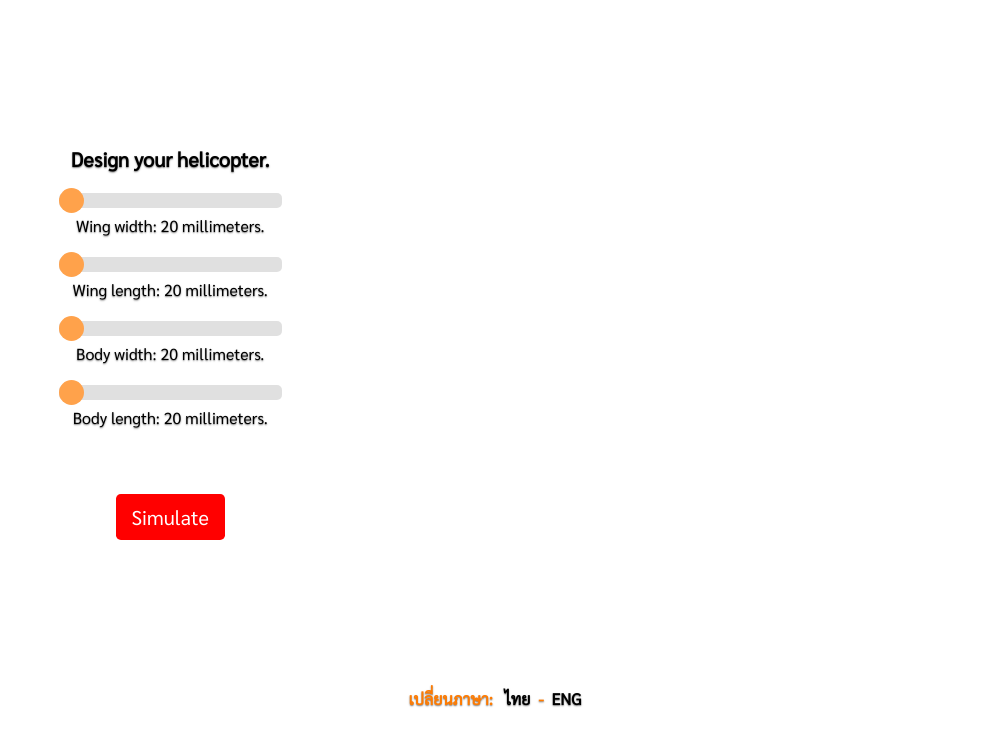
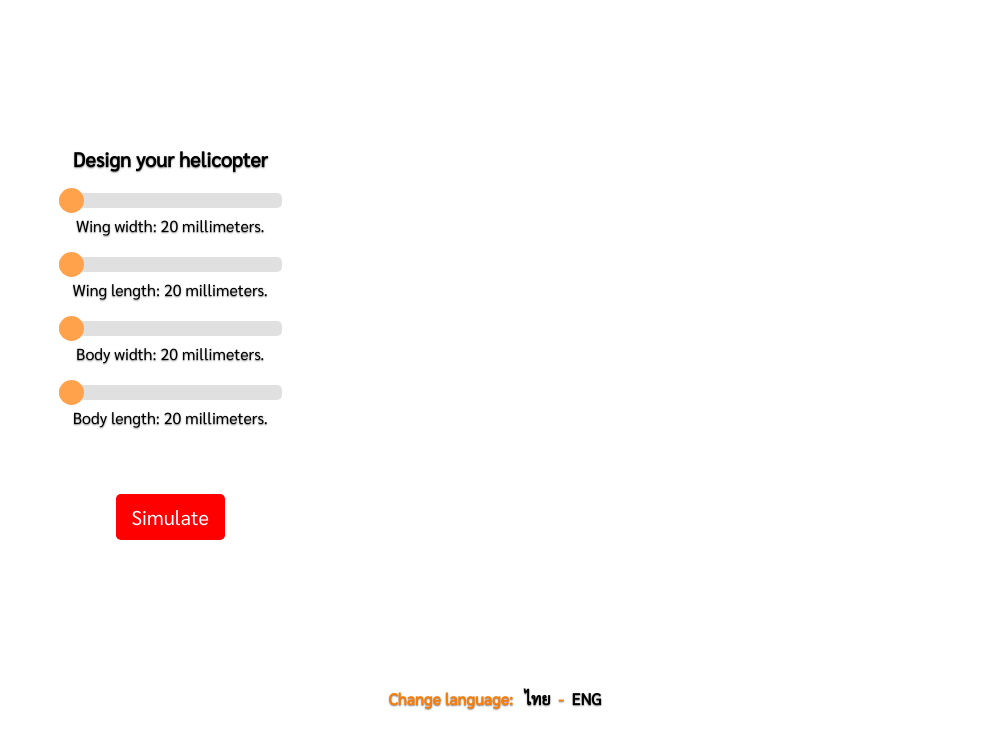
Before and after one commit to thinnaphats/thinnaphats.github.io, a plain HTML site: page pre-project/simulation-en.html in a window 1280 px wide. Shown: the part 57-800 px from the top of the page, without its empty margins (145-1135 px from the left). Drawn offline with Linux system fonts and the light colour scheme.

Commit message:
test project

```diff
--- a/pre-project/simulation-en.html
+++ b/pre-project/simulation-en.html
@@ -40,7 +40,7 @@
 
     <main role="main" class="inner cover">
       <div class="slidecontainer">
-        <p class="design_helicopter">Design your helicopter.</p>
+        <p class="design_helicopter">Design your helicopter</p>
         <input type="range" min="20" max="100" step="20" value="20" class="slider" id="myRange">
         <p>Wing width: <span id="demo"></span> millimeters.</p>
         <input type="range" min="20" max="100" step="20" value="20" class="slider" id="myRange2">
@@ -86,7 +86,7 @@
     </main>
 
     <footer class="mastfoot mt-auto">
-      <p>เปลี่ยนภาษา:&nbsp&nbsp<a href="simulation-th.html">&nbspไทย&nbsp</a> - <a href="simulation-en.html">&nbspENG</a></p>
+      <p>Change language:&nbsp&nbsp<a href="simulation-th.html">&nbspไทย&nbsp</a> - <a href="simulation-en.html">&nbspENG</a></p>
     </footer>
   </div>
 </body>
```
